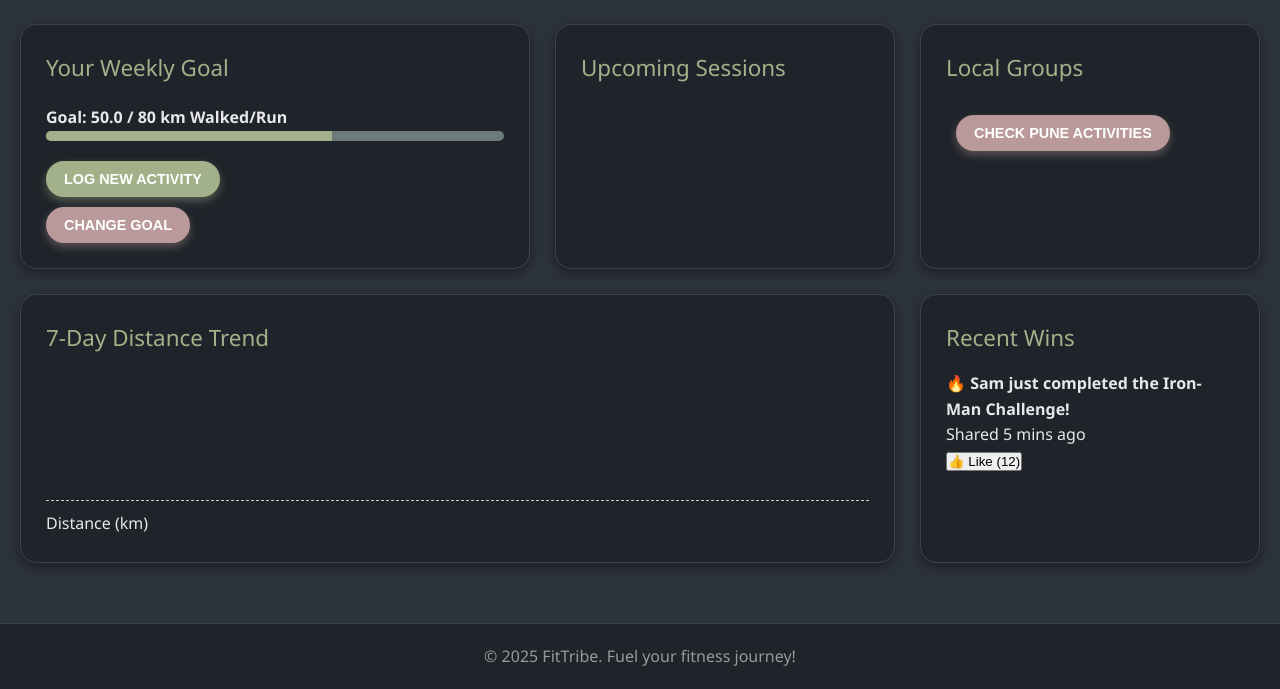
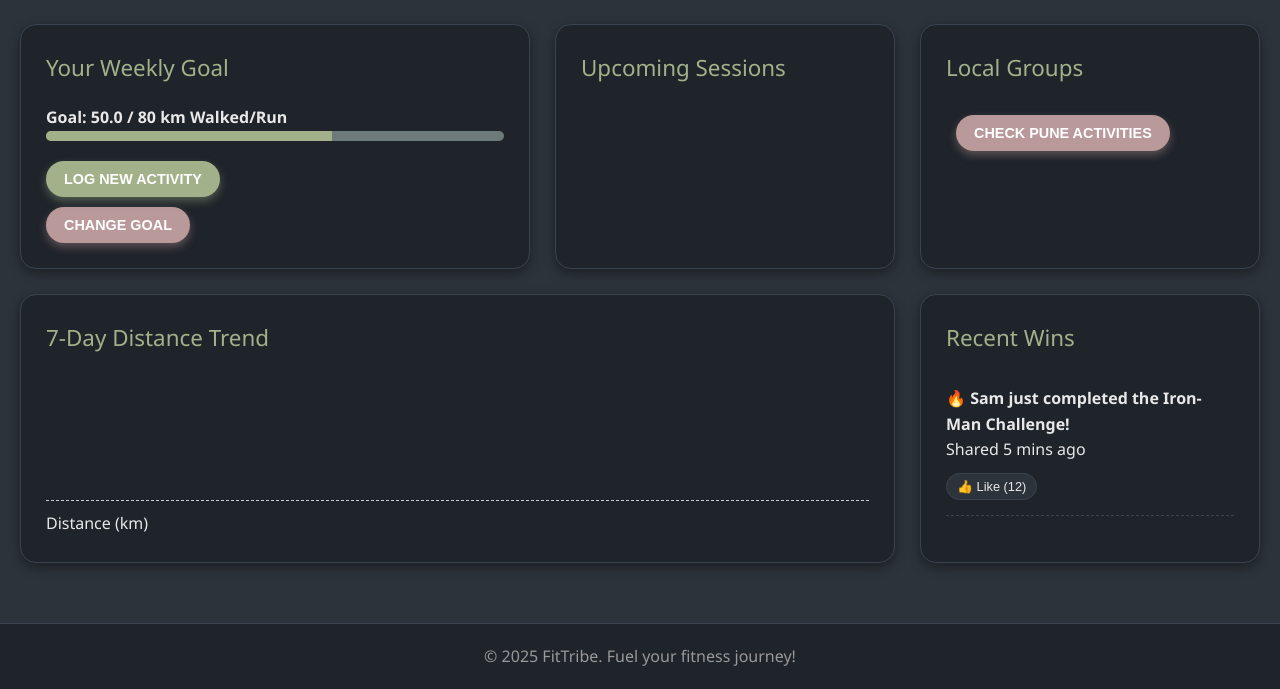
Before and after one commit to udayvashist4/fit-tribe-frontend-, a plain HTML site: page index.html in a window 1280 px wide. Shown: the part 227-916 px from the top of the page. Drawn offline with Linux system fonts and the light colour scheme.

Commit message:
Update style.css

```diff
--- a/style.css
+++ b/style.css
@@ -176,6 +176,10 @@ nav .nav-link.active {
     margin-left: 0;
     margin-top: 10px;
     display: block;
+}
+.profile-logs-column .btn-secondary {
+    margin-left: 0;
+    margin-top: 10px;
 }
 
 
@@ -475,9 +479,10 @@ nav .nav-link.active {
     color: var(--primary-color);
 }
 
-.rsvp-btn {
+.rsvp-btn, .leave-event-btn {
     margin-top: 20px;
     width: 100%;
+    margin-left: 0 !important; /* Override button spacing for full width */
 }
 
 /* Form Input Styling for Dark Mode */
@@ -498,6 +503,28 @@ nav .nav-link.active {
     margin-bottom: 15px;
 }
 
+/* Social Feed Like Button (Custom Style) */
+.btn-like {
+    padding: 5px 10px;
+    border: 1px solid var(--border-color);
+    background-color: var(--bg-color);
+    color: var(--text-color);
+    border-radius: 15px;
+    cursor: pointer;
+    font-size: 0.8em;
+    margin-top: 10px;
+    transition: all 0.2s;
+}
+.btn-like:hover {
+    background-color: var(--secondary-color);
+    color: var(--primary-color);
+}
+.social-post {
+    padding: 15px 0;
+    border-bottom: 1px dashed var(--border-color);
+}
+
+
 /* Footer */
 footer {
     padding: 20px 0;
```
